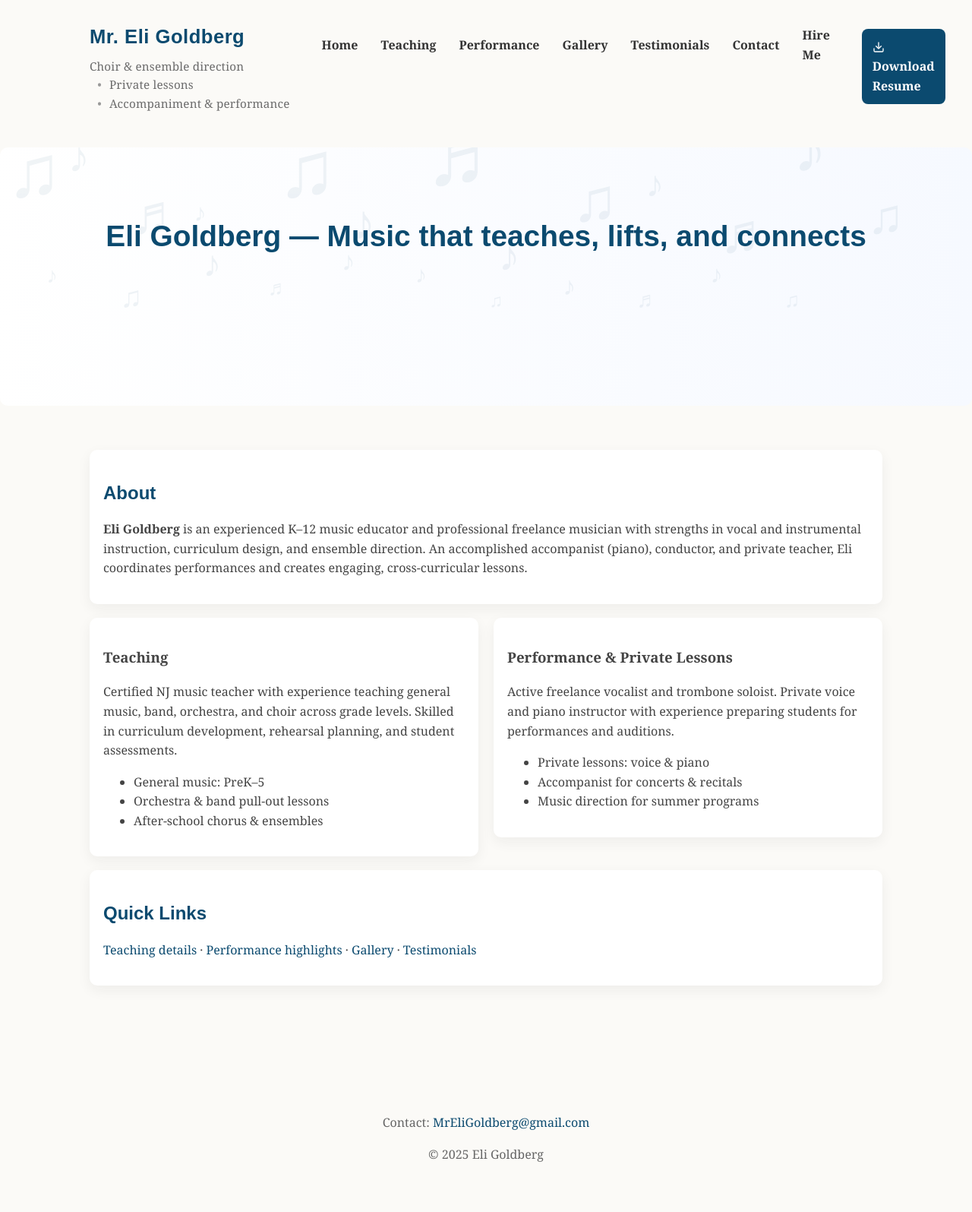
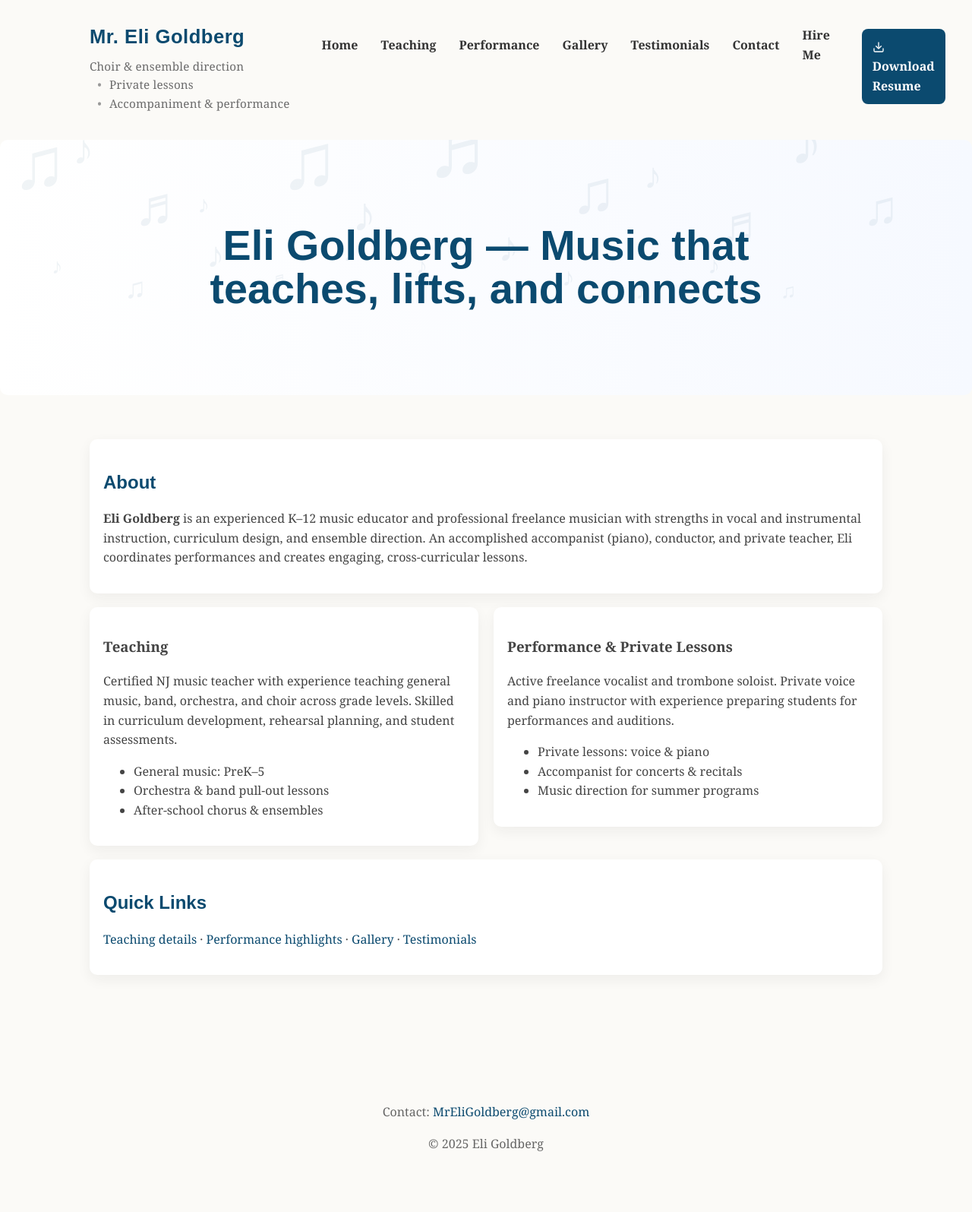
Before and after one commit to photonathan/Eli-Goldberg-site, a Jekyll site: the page built from index.md, in a window 1280 px wide. Shown: the whole page at 76% size. Built offline with Jekyll 4.4.1, drawn with Linux system fonts in a browser that asks for light colours.

Commit message:
Fix spacing

```diff
--- a/_includes/header.html
+++ b/_includes/header.html
@@ -82,11 +82,12 @@
         <text x="1285" y="260" font-size="34">♫</text>
       </g>
 
-      <!-- main heading centered -->
-      <g>
-        <text class="title" x="50%" y="160" text-anchor="middle">Eli Goldberg — Music that teaches, lifts, and connects</text>
-  <!-- subtitle moved to DOM (.site-sub); keep SVG decorative only -->
-      </g>
+    </svg>
+
+    <!-- visible hero heading (DOM) so it scales reliably across browsers -->
+    <div class="hero-content" aria-hidden="true">
+      <h2 class="hero-title">Eli Goldberg — Music that teaches, lifts, and connects</h2>
+    </div>
     </svg>
 
   </div>
--- a/assets/css/style.css
+++ b/assets/css/style.css
@@ -35,8 +35,11 @@ a{color:var(--accent); text-decoration:none}
 .nav-toggle[aria-expanded="true"] .hamburger{background:transparent}
 .nav-toggle[aria-expanded="true"] .hamburger::before{transform:translateY(7px) rotate(45deg)}
 .nav-toggle[aria-expanded="true"] .hamburger::after{transform:translateY(-7px) rotate(-45deg)}
-.hero{height:auto; background-image: none; background-size:cover; background-position:center; display:flex; align-items:center; margin-top:18px; border-radius:10px; overflow:hidden; position:relative; background-color:transparent}
-.hero svg{width:100%; height:340px; display:block}
+.hero{background-image:none; background-size:cover; background-position:center; display:block; margin-top:8px; border-radius:10px; overflow:hidden; position:relative; background-color:transparent; padding:0; min-height:clamp(220px,28vh,320px)}
+.hero svg{width:100%; height:100%; display:block}
+/* hero heading (moved into DOM to avoid SVG text clipping). center it over the SVG and scale fluidly */
+.hero-content{position:absolute; left:50%; top:50%; transform:translate(-50%,-50%); z-index:2; width:92%; max-width:var(--container); text-align:center; pointer-events:none}
+.hero-title{font-family:'Poppins', Arial, sans-serif; color:var(--accent); font-weight:700; margin:0; line-height:1.02; pointer-events:none; text-wrap:balance; font-size:clamp(1.4rem,3.6vw + 0.6rem,3.6rem)}
 .hero-overlay{background:linear-gradient(180deg, rgba(255,255,255,0.85), rgba(255,255,255,0.6)); padding:28px; margin-left:40px; max-width:700px; border-radius:8px; display:flex; flex-direction:column; gap:8px; z-index:2}
 .hero-overlay h2{margin:0 0 8px; font-family:'Poppins', Arial, sans-serif; font-size:1.8rem; color:var(--accent)}
 
@@ -62,8 +65,8 @@ footer.site-footer{padding:18px 0; margin-top:30px; text-align:center; color:#66
   .site-nav a{margin-left:0; padding:10px 12px; border-top:1px solid rgba(0,0,0,0.04); display:block}
   .header-resume{margin-top:12px; width:100%; display:block; text-align:center}
   .gallery-grid{grid-template-columns:repeat(2,1fr)}
-  .hero{height:220px}
-  .hero svg{height:220px}
+  .hero{min-height:220px}
+  .hero svg{height:100%}
   /* remove left offset on narrower screens so overlay stays centered */
   .hero-overlay{margin-left:0; padding:18px; max-width:unset}
   .container{padding:20px}
@@ -78,8 +81,8 @@ footer.site-footer{padding:18px 0; margin-top:30px; text-align:center; color:#66
   .site-title{font-size:1.2rem}
   .hero-overlay h2{font-size:1.1rem}
   .hero-text h2{font-size:1.05rem}
-  .hero{height:180px}
-  .hero svg{height:180px}
+  .hero{min-height:180px}
+  .hero svg{height:100%}
   .hero-overlay{margin-left:0; padding:14px}
   /* make primary buttons full width on very small screens */
   .btn{display:block; width:100%; text-align:center; padding:12px 14px}
@@ -93,7 +96,7 @@ footer.site-footer{padding:18px 0; margin-top:30px; text-align:center; color:#66
 .btn .btn-text{vertical-align:middle}
 
 /* visually-hidden (accessible text only) */
-.sr-only{position:absolute!important;height:1px;width:1px;overflow:hidden;clip:rect(1px, 1px, 1px, 1px);white-space:nowrap;border:0;padding:0;margin:-1px}
+.sr-only{position:absolute!important;width:1px;height:1px;padding:0;margin:-1px;overflow:hidden;clip:rect(0 0 0 0);white-space:nowrap;border:0}
 
 /* typography tweaks for legibility on small screens */
 body{line-height:1.6}
```
Also changed, not shown: other parts of _includes/header.html (+3 -3 lines).
